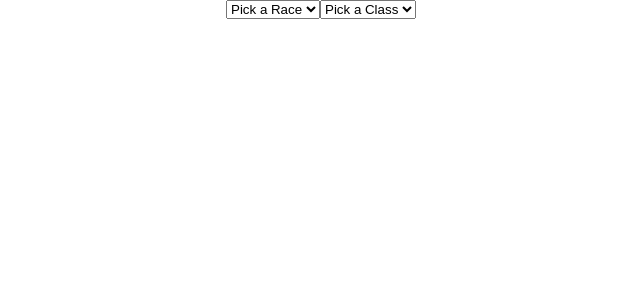
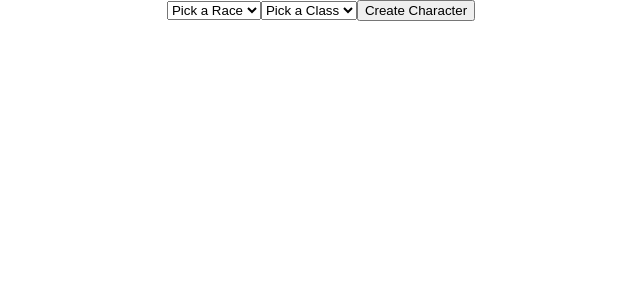
Before and after one commit to cferland/project2, a React (Create React App) app in the folder character-creator/: page / in a window 1280 px wide. Shown: the top 300 px of the page, without its empty margins (319-959 px from the left). Built offline with nearby package versions, Linux system fonts and the light colour scheme.

Commit message:
added create character button

```diff
--- a/character-creator/src/App.js
+++ b/character-creator/src/App.js
@@ -1,6 +1,8 @@
 import React, { Component } from 'react';
 import './App.css';
 import axios from 'axios';
+
+import Proficiencies from './components/Proficiencies';
 
 class App extends Component {
   constructor(props) {
@@ -29,6 +31,26 @@ class App extends Component {
     console.log(this.state.class);
   }
 
+  createCharacter(e) {
+    e.preventDefault();
+    let character = {
+      hitDie: this.state.class.hit_die,
+      strength: 10 + this.state.race.ability_bonuses[0],
+      dexterity: 10 + this.state.race.ability_bonuses[1],
+      constitution: 10 + this.state.race.ability_bonuses[2],
+      intellect: 10 + this.state.race.ability_bonuses[3],
+      wisdom: 10 + this.state.race.ability_bonuses[4],
+      charisma: 10 + this.state.race.ability_bonuses[5],
+      race: this.state.race.name,
+      class: this.state.class.name
+    }
+    this.setState({
+      character: character
+
+    })
+    console.log(this.state.character)
+  }
+
   render() {
     return (
       <div className="App">
@@ -48,6 +70,7 @@ class App extends Component {
           {this.state.class.proficiency_choices && this.state.class.proficiency_choices.map((choiceSet, index) => {
             return (<Proficiencies key={index} choiceSet={choiceSet} />)
           })}
+          <button onClick={(e) => this.createCharacter(e)}>Create Character</button>
         </form>
       </div>
     );
```
